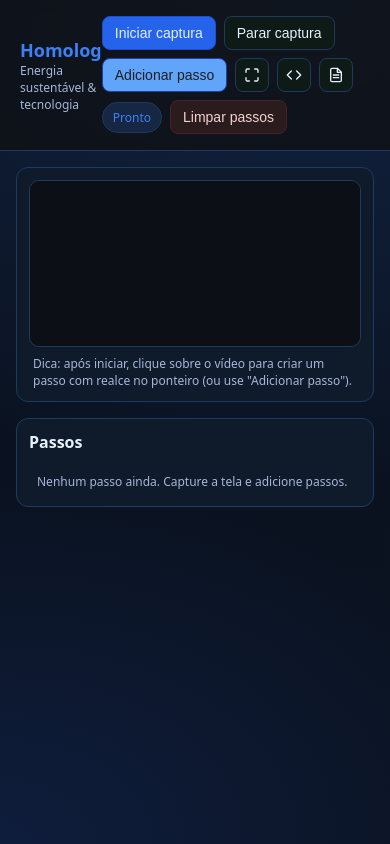
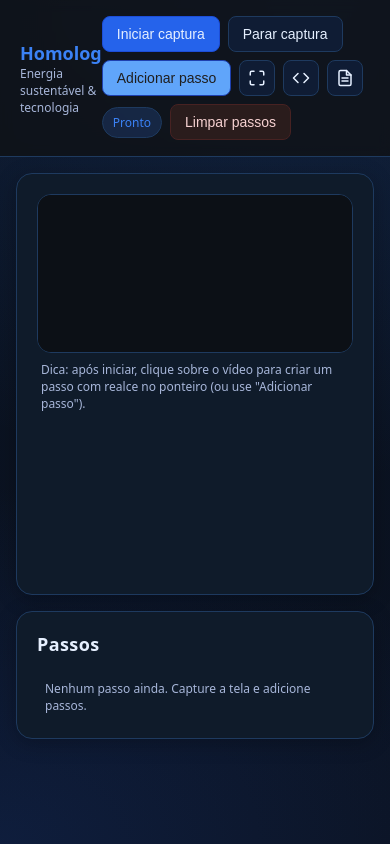
Before and after one commit to Feliperodbar/homolog1, a website built with Vite: page index.html in a window 390 px wide. Built offline with nearby package versions, Linux system fonts and the light colour scheme; files whose address does not match are found by name.

Commit message:
feat(ui): improve responsive layout and styling
- Add max-width and auto margin to center content
- Enhance button styling with focus states and disabled styles
- Improve spacing and padding across components
- Add responsive breakpoints for different screen sizes
- Update color schemes and shadow effects

```diff
--- a/styles.css
+++ b/styles.css
@@ -29,13 +29,15 @@ body {
   display: flex;
   justify-content: space-between;
   align-items: center;
-  padding: 16px 20px;
+  padding: 16px 24px;
   border-bottom: 1px solid var(--border);
   background: rgba(15, 18, 22, 0.8);
   backdrop-filter: blur(6px);
   position: sticky;
   top: 0;
   z-index: 20;
+  max-width: 1600px;
+  margin: 0 auto;
 }
 .brand { display: flex; align-items: center; gap: 10px; }
 .brand-icon { width: 28px; height: 28px; filter: drop-shadow(0 2px 6px rgba(59,130,246,0.25)); animation: ecoGlow 6s ease-in-out infinite; transition: transform .2s ease; }
@@ -43,18 +45,24 @@ body {
 .brand-text { display: flex; flex-direction: column; }
 .brand .tagline { margin: 0; font-size: 12px; color: var(--muted); }
 
-.actions { display: flex; gap: 8px; flex-wrap: wrap; }
+.actions { display: flex; gap: 8px; flex-wrap: wrap; align-items: center; }
 button {
   border: 1px solid var(--border);
   background: var(--panel);
   color: var(--text);
-  padding: 8px 12px;
+  padding: 8px 14px;
   border-radius: 8px;
   cursor: pointer;
   font-size: 14px;
   transition: transform .15s ease, box-shadow .15s ease, filter .15s ease;
+  display: inline-flex;
+  align-items: center;
+  justify-content: center;
+  min-height: 36px;
 }
 button:hover { filter: brightness(1.08); transform: translateY(-1px); box-shadow: 0 6px 18px rgba(59,130,246,0.12); }
+button:focus-visible { outline: none; box-shadow: 0 0 0 3px rgba(37,99,235,0.45); }
+button:disabled { cursor: not-allowed; opacity: 0.5; filter: none; transform: none; }
 .status-pill {
   align-self: center;
   display: inline-flex;
@@ -69,36 +77,44 @@ button:hover { filter: brightness(1.08); transform: translateY(-1px); box-shadow
 }
 .primary { background: var(--primary); border-color: var(--primary-700); }
 .accent { background: var(--accent); border-color: var(--accent-700); color: #1f1f1f; }
-.secondary { background: #0e1a16; }
+.secondary { background: #0f1c34; border-color: var(--border); color: var(--text); }
 .danger { background: #2a1c1c; border-color: #472222; color: #f6d1d1; }
 
 .icon-only {
-  padding: 8px;
+  padding: 0;
   display: inline-flex;
   align-items: center;
   justify-content: center;
+  width: 36px;
+  height: 36px;
 }
+.icon-only svg { width: 18px; height: 18px; }
 
 .layout {
   display: grid;
-  grid-template-columns: 1fr 1fr;
-  gap: 16px;
-  padding: 16px;
+  grid-template-columns: 1fr;
+  gap: 24px;
+  padding: 24px;
+  max-width: 1600px;
+  margin: 0 auto;
 }
 
 .capture {
   background: var(--panel);
   border: 1px solid var(--border);
-  border-radius: 12px;
-  padding: 12px;
-  height: 100%;
+  border-radius: 16px;
+  padding: 20px;
+  height: 60vh;
+  min-height: 420px;
+  box-shadow: 0 4px 20px rgba(0,0,0,0.25);
 }
 .video-wrapper {
   position: relative;
   background: #0c1016;
-  border-radius: 10px;
+  border-radius: 14px;
   overflow: hidden;
   border: 1px solid var(--border);
+  box-shadow: inset 0 0 0 1px rgba(255,255,255,0.05);
 }
 #screenVideo {
   width: 100%;
@@ -124,17 +140,17 @@ button:hover { filter: brightness(1.08); transform: translateY(-1px); box-shadow
 .steps {
   background: var(--panel);
   border: 1px solid var(--border);
-  border-radius: 12px;
-  padding: 12px;
+  border-radius: 16px;
+  padding: 20px;
   display: flex;
   flex-direction: column;
-  height: 100%;
+  box-shadow: 0 4px 20px rgba(0,0,0,0.25);
 }
-.steps h2 { margin: 0 0 8px; font-size: 16px; }
+.steps h2 { margin: 0 0 12px; font-size: 18px; font-weight: 600; letter-spacing: 0.4px; }
 .steps-list {
   display: grid;
-  grid-template-columns: repeat(auto-fill, minmax(250px, 1fr));
-  gap: 16px;
+  grid-template-columns: repeat(auto-fill, minmax(300px, 1fr));
+  gap: 20px;
   max-height: 75vh;
   overflow-y: auto;
   padding: 4px;
@@ -143,40 +159,51 @@ button:hover { filter: brightness(1.08); transform: translateY(-1px); box-shadow
 .step-card {
   display: grid;
   grid-template-columns: 1fr;
-  gap: 12px;
+  gap: 16px;
   align-items: start;
-  padding: 12px;
+  padding: 20px;
   border: 1px solid var(--border);
-  border-radius: 12px;
-  background: #0e1714;
-  transition: border-color .15s ease, box-shadow .15s ease, transform .15s ease;
+  border-radius: 16px;
+  background: #0f1c34;
+  transition: border-color .2s ease, box-shadow .2s ease, transform .2s ease;
 }
-.step-card:hover { transform: translateY(-1px); box-shadow: 0 8px 22px rgba(59,130,246,0.18); border-color: #1e3a8a; }
+.step-card:hover { transform: translateY(-2px); box-shadow: 0 12px 28px rgba(59,130,246,0.22); border-color: #3b82f6; }
 .step-thumb {
   width: 100%;
-  height: 150px;
+  height: 180px;
   object-fit: cover;
-  border-radius: 8px;
+  border-radius: 12px;
   border: 1px solid var(--border);
   cursor: zoom-in;
+  transition: transform .2s ease, box-shadow .2s ease;
 }
-.step-fields { display: grid; gap: 8px; }
+.step-thumb:hover {
+  transform: scale(1.02);
+  box-shadow: 0 8px 24px rgba(0,0,0,0.35);
+}
+.step-fields { display: grid; gap: 12px; }
 .step-actions {
   display: grid;
   grid-auto-flow: column;
-  gap: 8px;
+  gap: 12px;
   justify-content: start;
 }
 
-label { font-size: 12px; color: var(--muted); }
+label { font-size: 13px; color: var(--muted); font-weight: 500; }
 input[type="text"], textarea {
   width: 100%;
   background: #0d1420;
   border: 1px solid var(--border);
   border-radius: 8px;
-  padding: 8px 10px;
+  padding: 10px 12px;
   color: var(--text);
   font-size: 14px;
+  transition: border-color .2s ease, box-shadow .2s ease;
+}
+input[type="text"]:focus, textarea:focus {
+  border-color: #3b82f6;
+  box-shadow: 0 0 0 3px rgba(59,130,246,0.25);
+  outline: none;
 }
 textarea { min-height: 68px; resize: vertical; }
 
@@ -225,7 +252,22 @@ textarea { min-height: 68px; resize: vertical; }
 }
 
 @media (max-width: 980px) {
-  .layout { grid-template-columns: 1fr; }
+  .layout { gap: 16px; padding: 16px; }
+  .app-header { padding: 16px 20px; }
+  .steps-list { grid-template-columns: repeat(auto-fill, minmax(250px, 1fr)); gap: 16px; }
+  .capture { height: 50vh; min-height: 320px; }
+}
+@media (min-width: 1440px) {
+  .layout { gap: 32px; padding: 32px; }
+  .app-header { padding: 20px 32px; }
+  .steps-list { grid-template-columns: repeat(auto-fill, minmax(340px, 1fr)); gap: 24px; }
+  .capture { height: 65vh; min-height: 480px; }
+}
+@media (min-width: 1920px) {
+  .layout { gap: 40px; padding: 40px; }
+  .app-header { padding: 24px 40px; }
+  .steps-list { grid-template-columns: repeat(auto-fill, minmax(380px, 1fr)); gap: 28px; }
+  .capture { height: 70vh; min-height: 540px; }
 }
 .logs {
   background: var(--panel);
```
Also changed, not shown: vercel.json (added), 2 other files.
